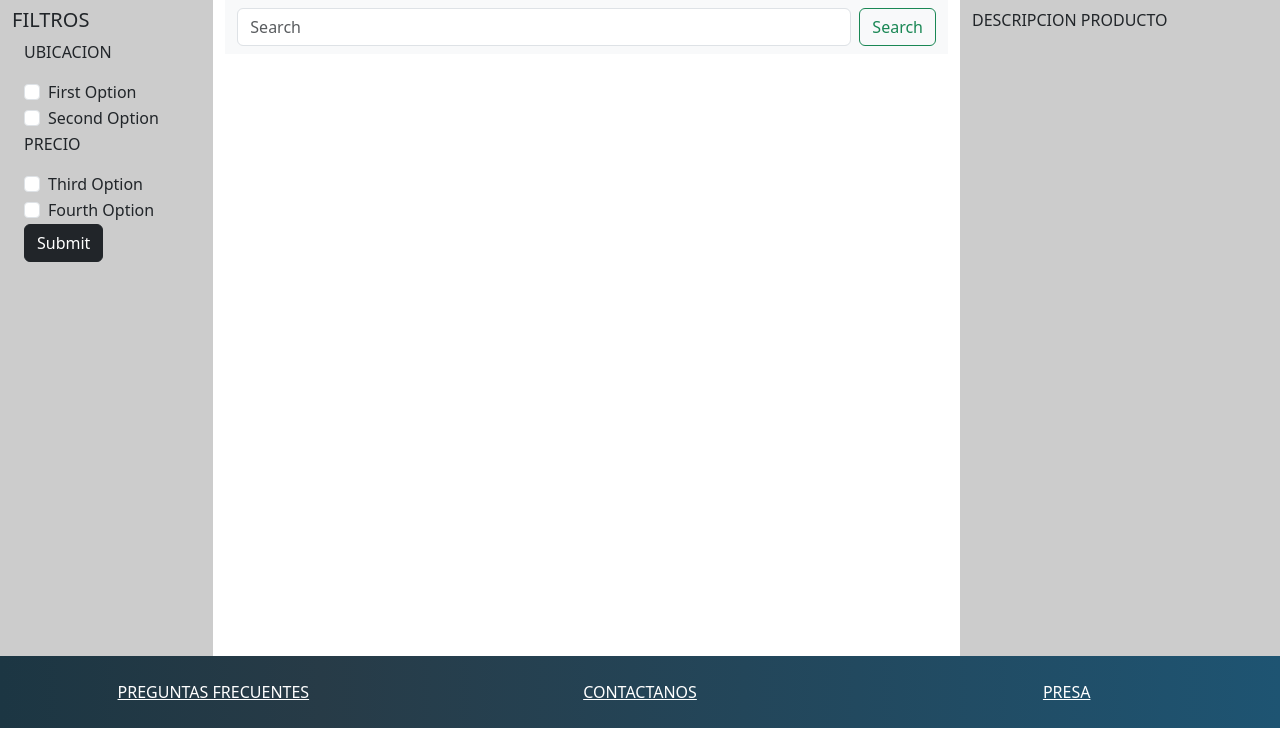
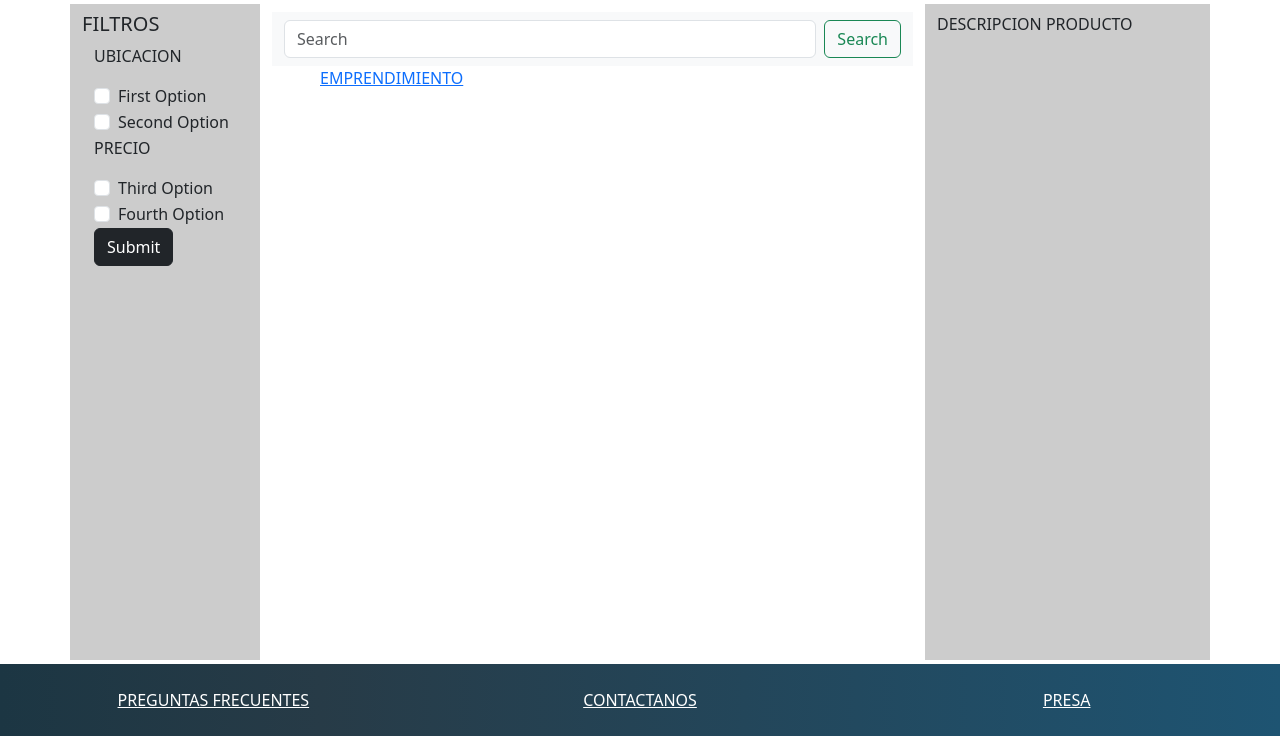
Before and after one commit to NestorClavijo/Proyecto-MPA, a Django app: page / in a window 1280 px wide. Shown: the part 72-808 px from the top of the page. Run offline with Django 4.2, Linux system fonts and the light colour scheme; data that the repository does not hold is empty.

Commit message:
Update base.html

```diff
--- a/proyectoMPA/Social/templates/base.html
+++ b/proyectoMPA/Social/templates/base.html
@@ -13,9 +13,9 @@
       <nav id="header" class="navbar navbar-expand-lg bg-body-tertiary" data-bs-theme="dark">
           <div class="container">
             <a class="navbar-brand" href="#">
-            <img src="{% static 'imagenes/Logo.png' %}" alt="logo">
+                  <img src="Logo.png" alt="logo">
             </a>
-          <button class="navbar-toggler" type="button" data-bs-toggle="collapse" data-bs-target="#navbarSupportedContent" aria-controls="navbarSupportedContent" aria-expanded="false" aria-label="Toggle navigation">
+            <button class="navbar-toggler" type="button" data-toggle="collapse" data-target="#collapsibleNavbar">
               <span class="navbar-toggler-icon"></span>
             </button>
             <div class="collapse navbar-collapse" id="navbarSupportedContent">
@@ -26,17 +26,16 @@
               </ul>
               <div class="d-grid gap-2 d-md-flex justify-content-md-end">
                   <a class="btn btn-primary" href="ingresar.html" role="button">INGRESAR</a>
-                <a class="btn btn-info" href="register/" role="button">REGISTRARSE</a>
+                  <a class="btn btn-info" href="registrarse.html" role="button">REGISTRARSE</a>
               </div>
             </div>
           </div>
       </nav>
       </div>
 
-    <section id="main">
-    <div class="container-fluid">
+      <section class="container pb-1 pt-1">
           <div class="row">
-            <div id="filtros" class="col-2" style="background-color:#ccc">
+              <div id="filtros" class="col-12 col-lg-2" style="background-color:#ccc">
                   <div class="short-div"><h5>FILTROS</h5></div>
                   <div class="container">
                       <div class="row  overflow-auto">
@@ -69,7 +68,7 @@
                   </div>
 
               </div>
-            <div class="col-7">
+              <div id="cuerpo" class="col-12 col-lg-7">
                   <div class="short-div" style="background-color:#999">
                     <nav class="navbar bg-body-tertiary">
                       <div class="container-fluid justify-content-md-end">
@@ -81,15 +80,15 @@
                     </nav>
                   </div>
                   <div class="container">
-                    <div id="emprend" class="row">
+                      <div id="emprend" class="row overflow-auto">
+                  <div class="short-div ps-5"><a href="informacion.html">EMPRENDIMIENTO</a></div>
                   {% for c in emprendimiento %}
                             <div class="short-div ps-5"><a href="informacion.html">{{c.nombre}}</a></div>
                         {% endfor %}
               </div>
           </div>
               </div>
-            <div id="descripcion" class="col-3" style="background-color:#ccc">DESCRIPCION PRODUCTO</div>
-        </div>
+              <div id="descripcion" class="col-12 col-lg-3" style="background-color:#ccc">DESCRIPCION PRODUCTO</div>
           </div>
       </section>
 
```
Lines whose indentation alone changed are shown as unchanged.
